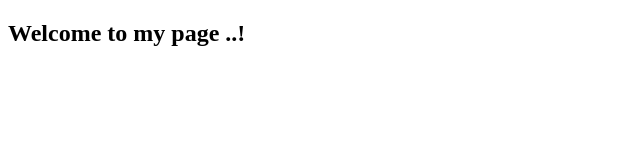
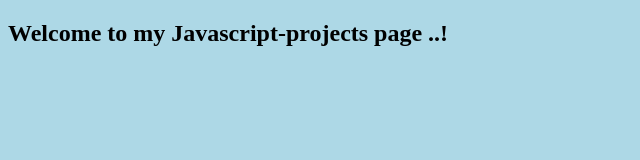
Before and after one commit to ljayakumar05/javascript-100-projects, a plain HTML site: page 01_age-checker/index.html in a window 1280 px wide. Shown: the whole page, without its empty margins (0-640 px from the left). Drawn offline with Linux system fonts and the light colour scheme.

Commit message:
created UI

```diff
--- a/01_age-checker/index.html
+++ b/01_age-checker/index.html
@@ -4,10 +4,13 @@
     <meta charset="UTF-8">
     <meta name="viewport" content="width=device-width, initial-scale=1.0">
     <title>Javascript-projects</title>
+    <link rel="stylesheet" href="/01_age-checker/style.css">
 </head>
 <body>
     <div>
-        <h2>Welcome to my page ..!</h2>
+        <h2>Welcome to my Javascript-projects page ..!</h2>
     </div>
+
+    <script src="/01_age-checker/script.js"></script>
 </body>
 </html>
--- /dev/null
+++ b/01_age-checker/script.js
@@ -0,0 +1 @@
+console.log('Welocme JAI');
--- /dev/null
+++ b/01_age-checker/style.css
@@ -0,0 +1,4 @@
+body{
+    background-color: lightblue;
+    color: black;
+}
```
